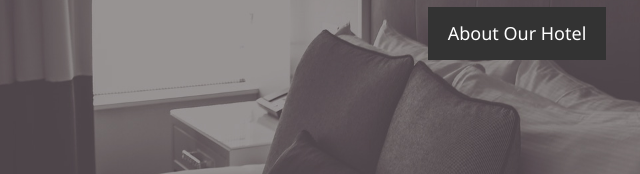
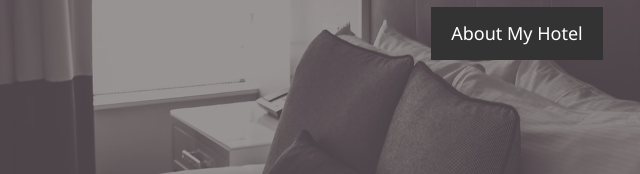
Before and after one commit to sothengski/My-Website, a plain HTML site: page index.html in a window 1280 px wide. Shown: the part 430-604 px from the top of the page, 123-763 px from the left. Drawn offline with Linux system fonts and the light colour scheme.

Commit message:
change about

```diff
--- a/index.html
+++ b/index.html
@@ -44,7 +44,7 @@
               Lorem ipsum, dolor sit amet consectetur adipisicing elit. Dolor,
               eligendi laboriosam. Repellendus officia harum eaque.
             </p>
-            <a class="btn" href="about.html">About Our Hotel</a>
+            <a class="btn" href="about.html">About My Hotel</a>
           </div>
         </div>
       </div>
```
